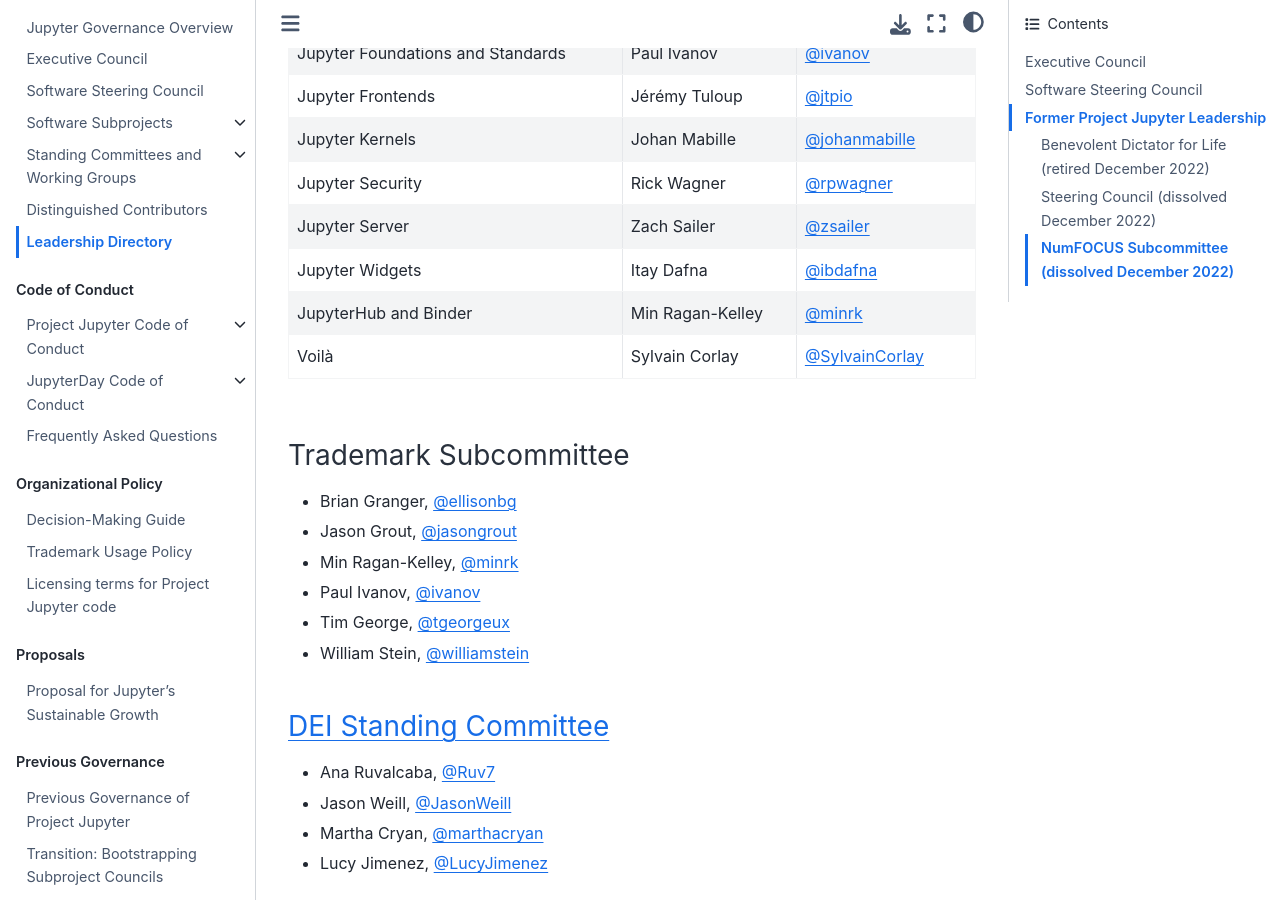
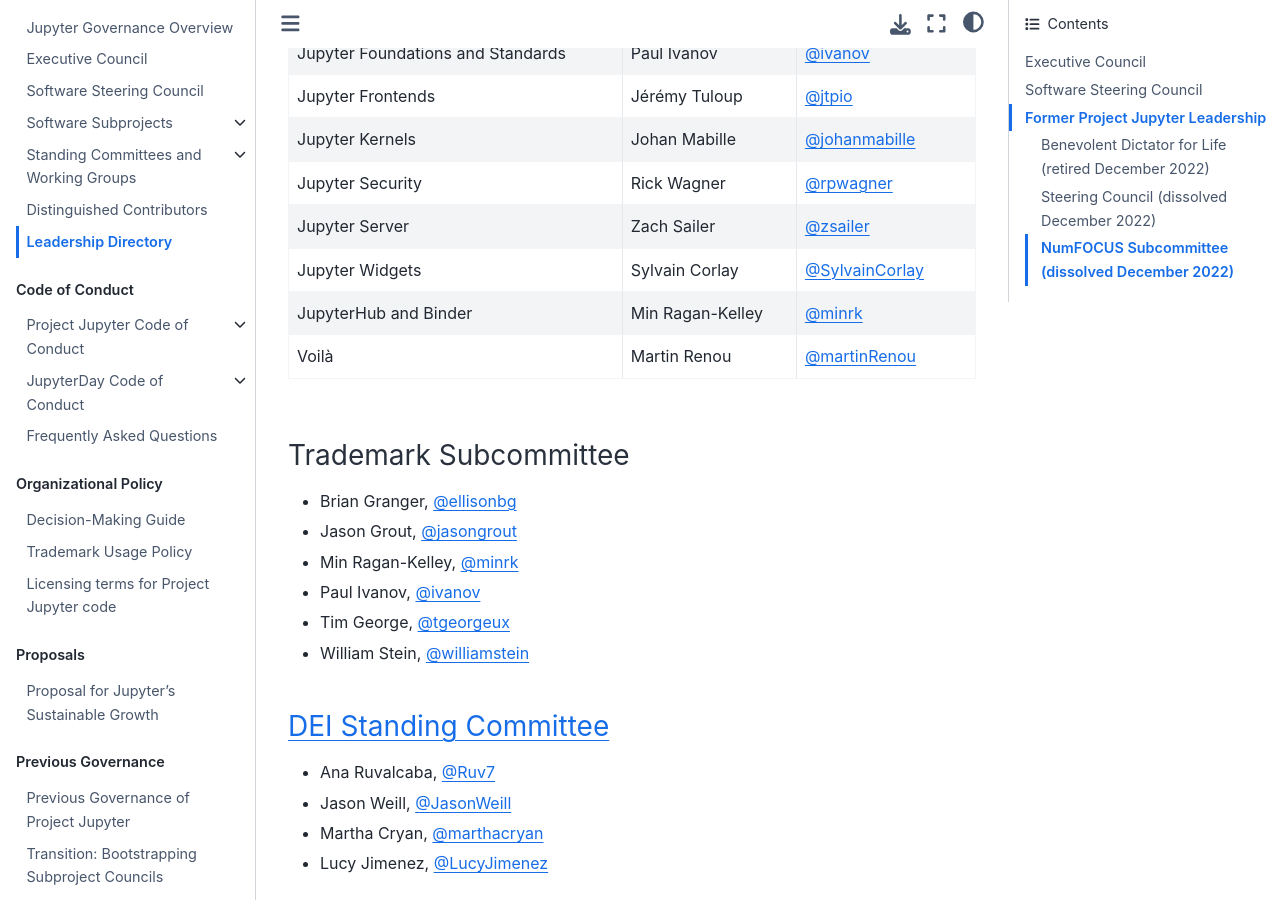
Before and after one commit to jupyter/governance, a Jupyter Book: the page built from people.md, in a window 1280 px wide and 900 px high, scrolled down 680 px. Built offline with Jupyter Book 1.0.4 settings and Sphinx 7.4.7 and the Sphinx Book theme 1.1.4, drawn with Linux system fonts in a browser that asks for light colours; pages that are not in the unit, such as notebooks, are missing from menus.

Commit message:
Update SSC representatives according to latest elections (Voila and widgets)

```diff
--- a/people.md
+++ b/people.md
@@ -23,9 +23,9 @@
 | Jupyter Kernels | Johan Mabille | [@johanmabille](https://github.com/johanmabille) |
 | Jupyter Security | Rick Wagner | [@rpwagner](https://github.com/rpwagner) |
 | Jupyter Server | Zach Sailer | [@zsailer](https://github.com/zsailer) |
-| Jupyter Widgets | Itay Dafna | [@ibdafna](https://github.com/ibdafna) |
+| Jupyter Widgets | Sylvain Corlay | [@SylvainCorlay](https://github.com/SylvainCorlay) |
 | JupyterHub and Binder | Min Ragan-Kelley | [@minrk](https://github.com/minrk) |
-| Voilà | Sylvain Corlay | [@SylvainCorlay](https://github.com/SylvainCorlay) |
+| Voilà | Martin Renou | [@martinRenou](https://github.com/martinRenou) |
 
 ### Trademark Subcommittee
 
```
